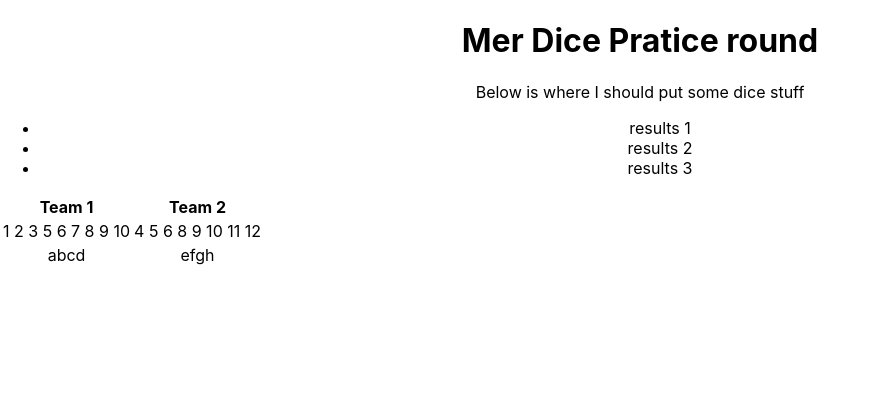
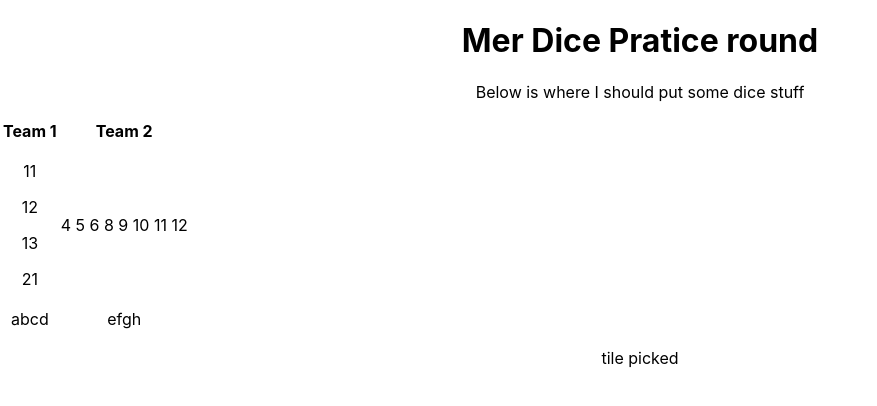
Before and after one commit to homercrates/merdice, a React (Create React App) app: page / in a window 1280 px wide. Shown: the top 406 px of the page, without its empty margins (0-877 px from the left). Built offline with nearby package versions, Linux system fonts and the light colour scheme.

Commit message:
Sloppy I am not keeping track of my commits here

```diff
--- /dev/null
+++ b/src/components/renderChosenTile.js
@@ -0,0 +1,9 @@
+import React from 'react';
+
+function RenderChosenTile() {
+    return (
+        <p> tile picked </p>
+    )
+}
+
+export default RenderChosenTile;
--- /dev/null
+++ b/src/components/renderTiles.js
@@ -0,0 +1,28 @@
+import React from 'react';
+
+import Team1Tiles from './team1tiles'
+
+
+const team = Team1Tiles();
+function RenderTiles() {
+
+    return (
+        <div>
+            {
+                team.map( (tile, index) => {
+                    const tileGrabbed = function() {
+                        console.log(tile[1]);
+                    }
+                    return (
+                        <div key={index} onClick={tileGrabbed}>
+                            <p>{tile}</p>
+                        </div>
+                    )
+                })
+
+            }
+        </div>
+    )
+}
+
+export default RenderTiles;
--- /dev/null
+++ b/src/components/team1tiles.js
@@ -0,0 +1,10 @@
+import React from 'react';
+
+function Team1Tiles() {
+    const tiles = [[1,1],[1,2],[1,3],[2,1]]
+    return (
+        tiles
+    )
+}
+
+export default Team1Tiles;
--- a/src/pages/mainpage.js
+++ b/src/pages/mainpage.js
@@ -1,4 +1,8 @@
 import React from 'react';
+
+import Team1Tiles from '../components/team1tiles';
+import RenderTiles from '../components/renderTiles';
+import RenderChosenTile from '../components/renderChosenTile';
 
 function MainPage() {
     return (
@@ -9,11 +13,7 @@ function MainPage() {
           <p>
             Below is where I should put some dice stuff
           </p>
-          <ul>
-            <li>results 1</li>
-            <li>results 2</li>
-            <li>results 3</li>
-          </ul>
+
           <table>
             <tbody>
               <tr>
@@ -26,7 +26,7 @@ function MainPage() {
               </tr>
               <tr>
                 <td>
-                   1 2 3 5 6 7 8 9 10
+                   <RenderTiles />
                 </td>
                 <td>
                   4 5 6 8 9 10 11 12
@@ -42,6 +42,7 @@ function MainPage() {
               </tr>
             </tbody>
           </table>
+          <RenderChosenTile />
         </div>
       );
 }
```
